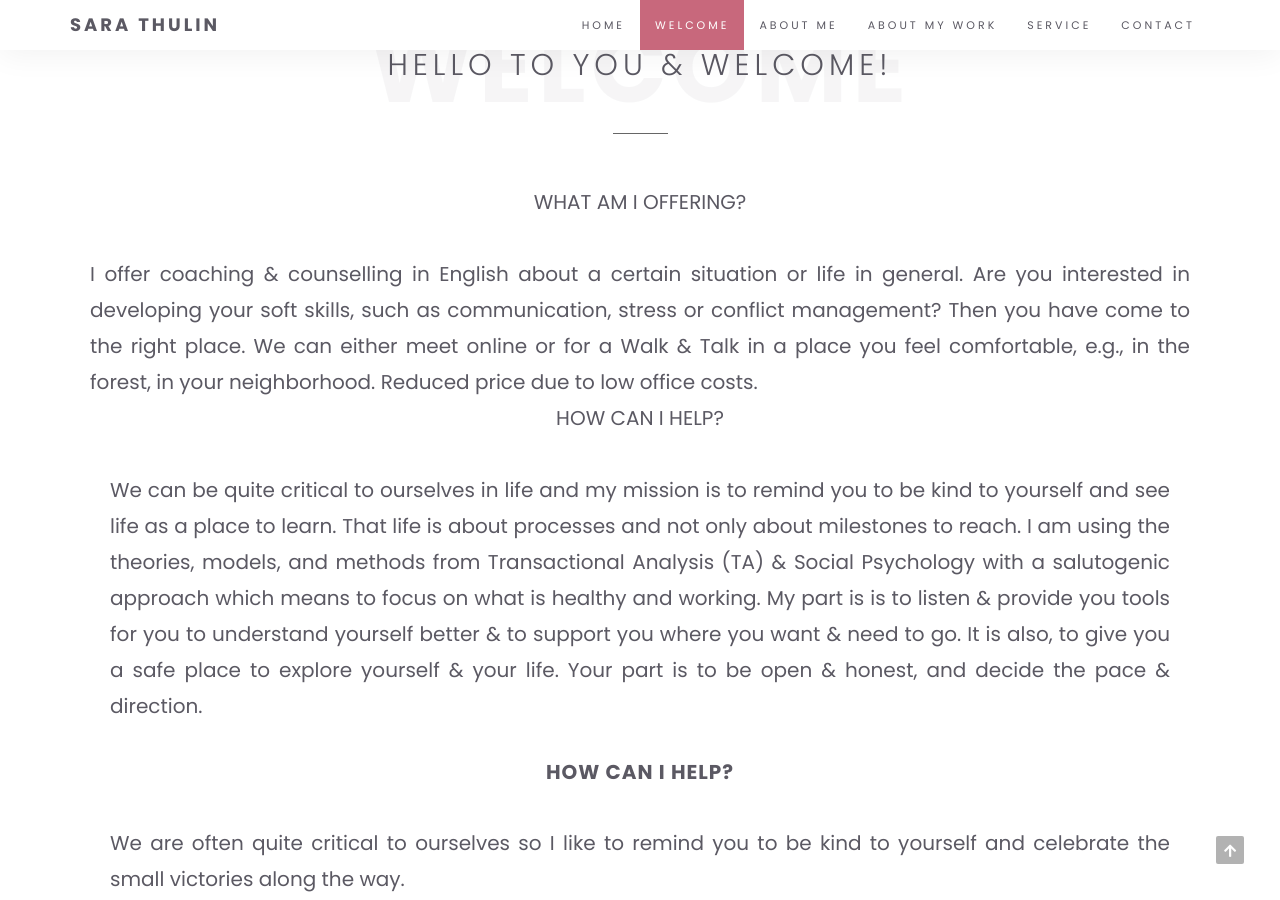
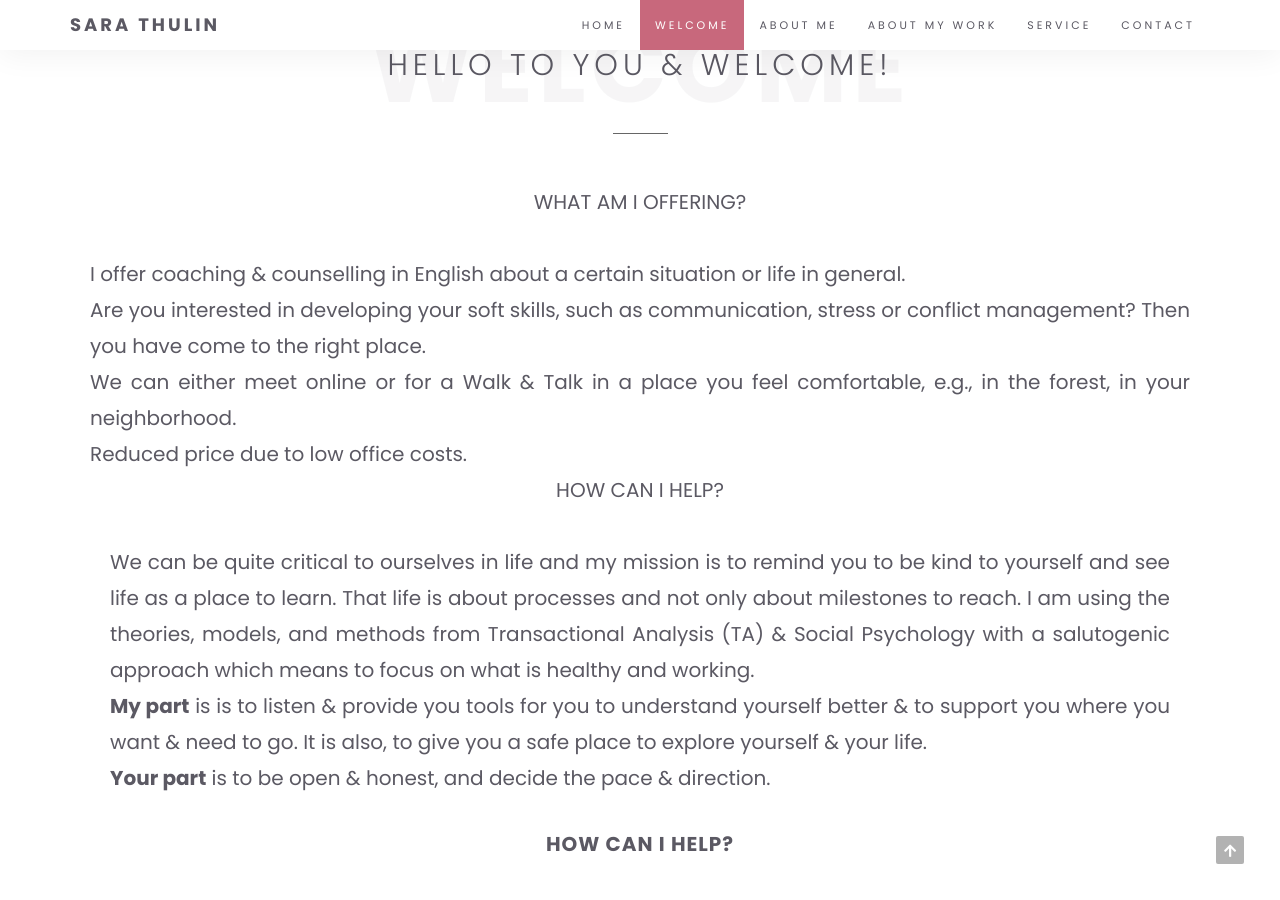
Before and after one commit to sarathulin/sarathulin.com, a Jekyll site: the page built from index.html, in a window 1280 px wide and 900 px high, scrolled down 1023 px. Built offline with Jekyll 4.4.1, drawn with Linux system fonts in a browser that asks for light colours.

```diff
--- a/index.html
+++ b/index.html
@@ -79,24 +79,24 @@ layout: default
                 WHAT AM I OFFERING?<br /><br />
                 <div class="block-of-text">
 
-I offer coaching & counselling in English about a certain situation or life in general.
+I offer coaching & counselling in English about a certain situation or life in general. <br />
 
-Are you interested in developing your soft skills, such as communication, stress or conflict management? Then you have come to the right place.
+Are you interested in developing your soft skills, such as communication, stress or conflict management? Then you have come to the right place. <br />
 
-We can either meet online or for a Walk & Talk in a place you feel comfortable, e.g., in the forest, in your neighborhood.
+We can either meet online or for a Walk & Talk in a place you feel comfortable, e.g., in the forest, in your neighborhood. <br />
 
-Reduced price due to low office costs.
+Reduced price due to low office costs. <br />
 
 			<div class="centered">
                 HOW CAN I HELP?<br /><br />
                 <div class="block-of-text">
 We can be quite critical to ourselves in life and my mission is to remind you to be kind to yourself and see life as a place to learn. That life is about processes and not only about milestones to reach.
 
-I am using the theories, models, and methods from Transactional Analysis (TA) & Social Psychology with a salutogenic approach which means to focus on what is healthy and working.
+I am using the theories, models, and methods from Transactional Analysis (TA) & Social Psychology with a salutogenic approach which means to focus on what is healthy and working. <br />
 
-My part is is to listen & provide you tools for you to understand yourself better & to support you where you want & need to go. It is also, to give you a safe place to explore yourself & your life.
+<b>My part</b> is is to listen & provide you tools for you to understand yourself better & to support you where you want & need to go. It is also, to give you a safe place to explore yourself & your life. <br />
 
-Your part is to be open & honest, and decide the pace & direction.
+<b>Your part</b> is to be open & honest, and decide the pace & direction. <br />
 
 
                 </div><br/>
```
